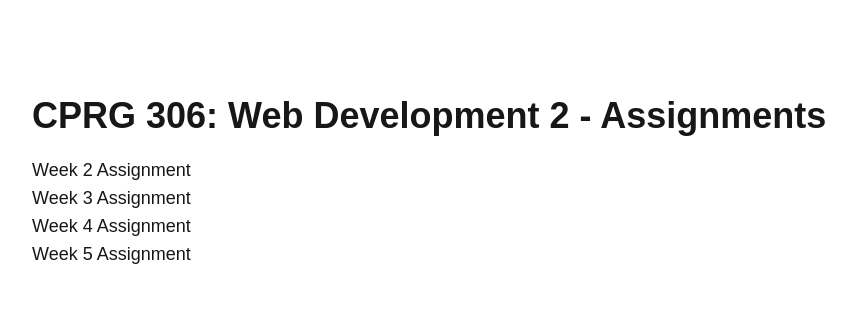
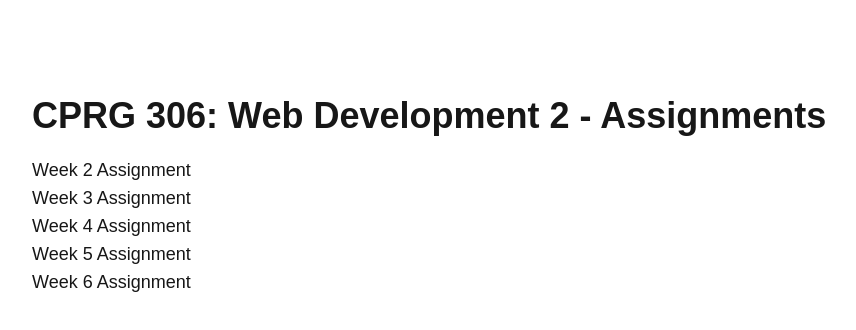
Before and after one commit to prabhnoorLubana2004/cprg306-assignments, a Next.js app: page / in a window 1280 px wide. Shown: the top 330 px of the page, without its empty margins (96-952 px from the left). Built offline with nearby package versions, Linux system fonts and the light colour scheme.

Commit message:
Update page.js

```diff
--- a/app/page.js
+++ b/app/page.js
@@ -20,6 +20,9 @@ export default function Page() {
             <li className="hover:text-green-400 hover:underline">
               <Link href="/week-5">Week 5 Assignment</Link>
             </li>
+            <li className="hover:text-green-400 hover:underline">
+              <Link href="/week-6">Week 6 Assignment</Link>
+            </li>
 
 
           </ul>
```
